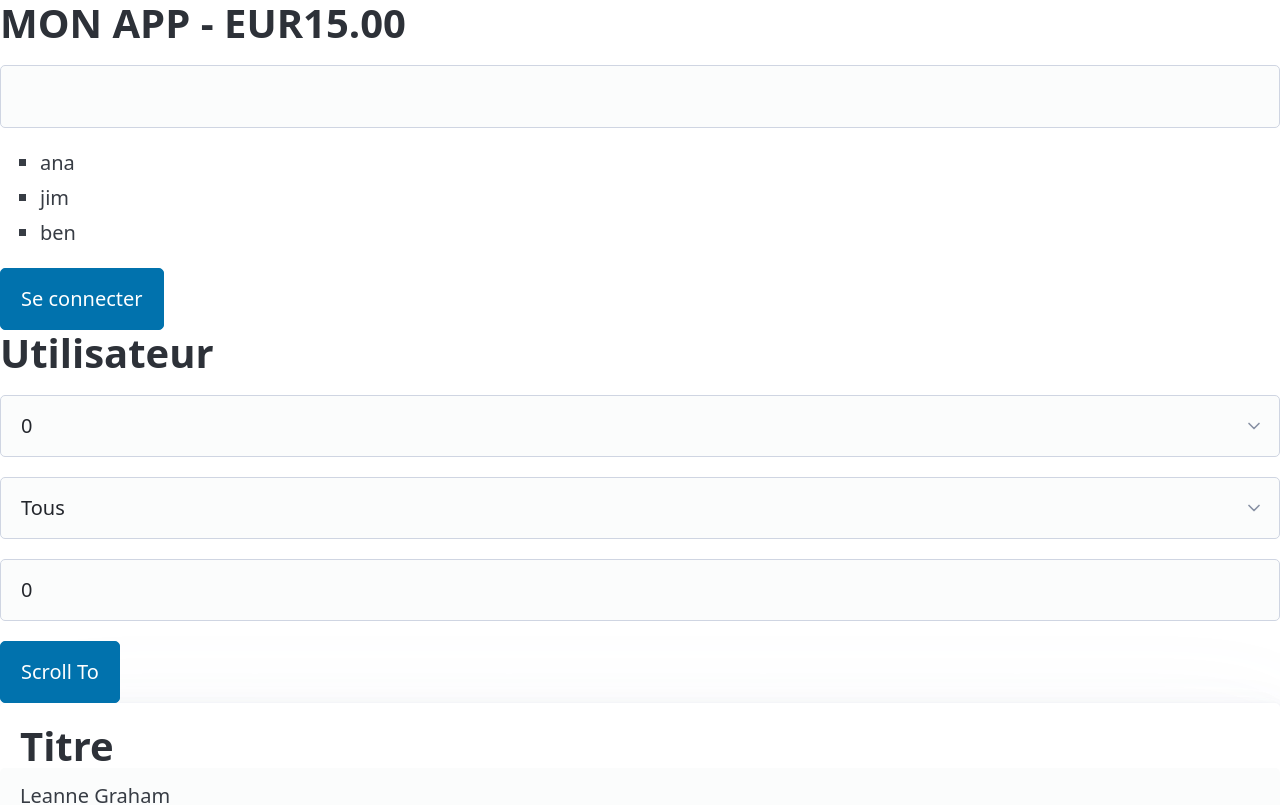
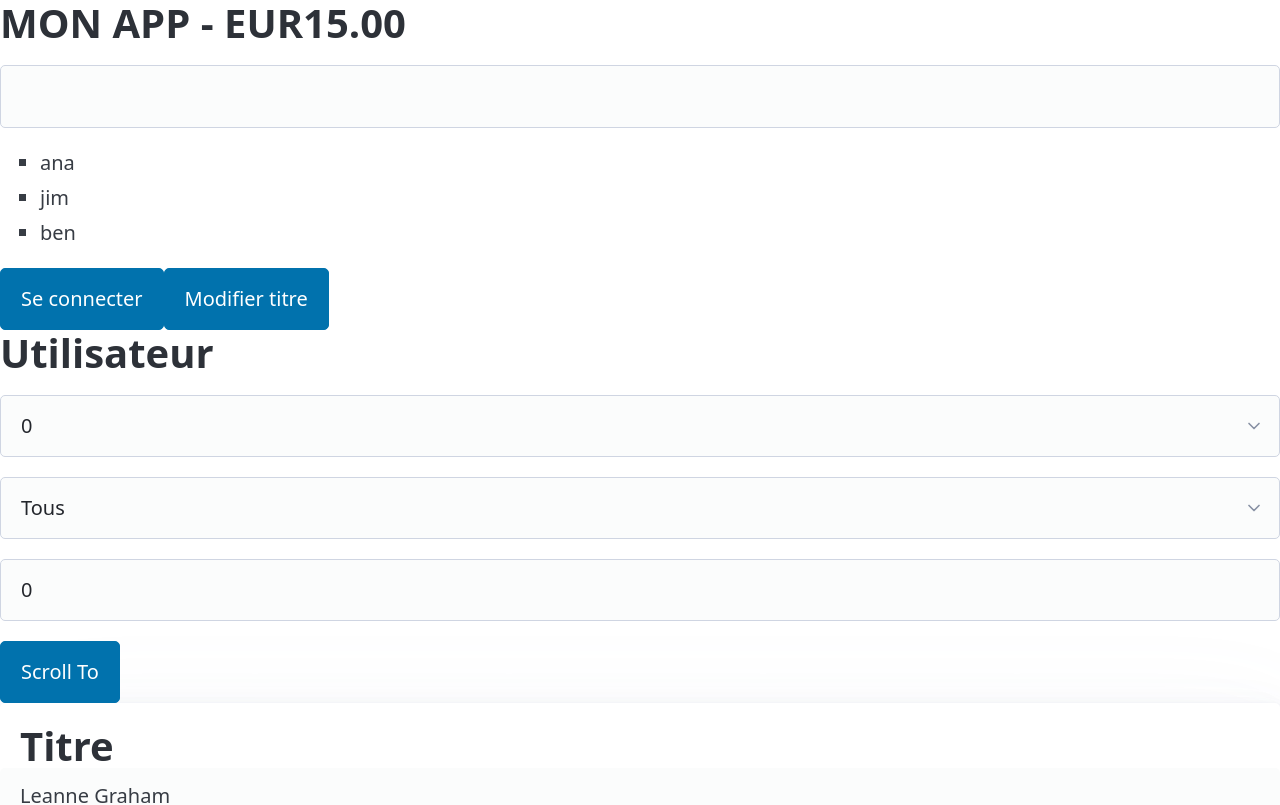
Before and after one commit to MOUAHDI/Trainning-Angular-18, an Angular app: page / in a window 1280 px wide. Shown: the top 805 px of the page. Built offline with nearby package versions, Linux system fonts and the light colour scheme.

Commit message:
app service

```diff
--- /dev/null
+++ b/src/app/core/services/app.service.ts
@@ -0,0 +1,13 @@
+import { Injectable, signal } from "@angular/core";
+
+@Injectable({
+    providedIn: 'root'
+})
+export class AppService {
+    private _title = signal('Mon App')
+    title = this._title.asReadonly()
+
+    setTitle(val: string) {
+        this._title.set(val)
+    }
+}
--- a/src/app/features/navbar/navbar.component.ts
+++ b/src/app/features/navbar/navbar.component.ts
@@ -1,24 +1,37 @@
-import { Component } from "@angular/core";
+import { Component, Signal, effect, inject } from "@angular/core";
 import { SearchComponent } from "./search/search.component";
 import { CurrencyPipe, UpperCasePipe } from "@angular/common";
 import { RouterLink } from "@angular/router";
+import { AppService } from "../../core/services/app.service";
 
 @Component({
     selector: 'app-navbar',
     template: `
-        <h1>{{ title | uppercase }} - {{ price | currency:'EUR':'code' }}</h1>
+        <h1>{{ title() | uppercase }} - {{ price | currency:'EUR':'code' }}</h1>
         <app-search [userName]="name" (eventSearch)="listenSearch($event)" />
         <button routerLink="/login">Se connecter</button>
+        <button (click)="changeTitle()">Modifier titre</button>
     `,
     standalone: true,
     imports: [SearchComponent, UpperCasePipe, CurrencyPipe, RouterLink]
 })
 export class NavbarComponent {
-    title = 'Mon App'
+    private appService = inject(AppService)
+    title: Signal<string> = this.appService.title
     name = ''
     price = 15
+
+    constructor() {
+        effect(() => {
+            console.log(this.title())
+        })
+    }
 
     listenSearch(userName: string) {
         console.log(userName)
     }
+
+    changeTitle() {
+        this.appService.setTitle(''+Math.random())
+    }
 }
--- a/src/app/features/users/users.component.ts
+++ b/src/app/features/users/users.component.ts
@@ -5,6 +5,7 @@ import { PluralPipe } from '../../shared/pipes/plural.pipe';
 import { FormsModule } from '@angular/forms';
 import { ExtensionPipe } from '../../shared/pipes/extension.pipe';
 import { UsersService } from '../../core/services/users.service';
+import { AppService } from '../../core/services/app.service';
 
 @Component({
   selector: 'app-users',
```
